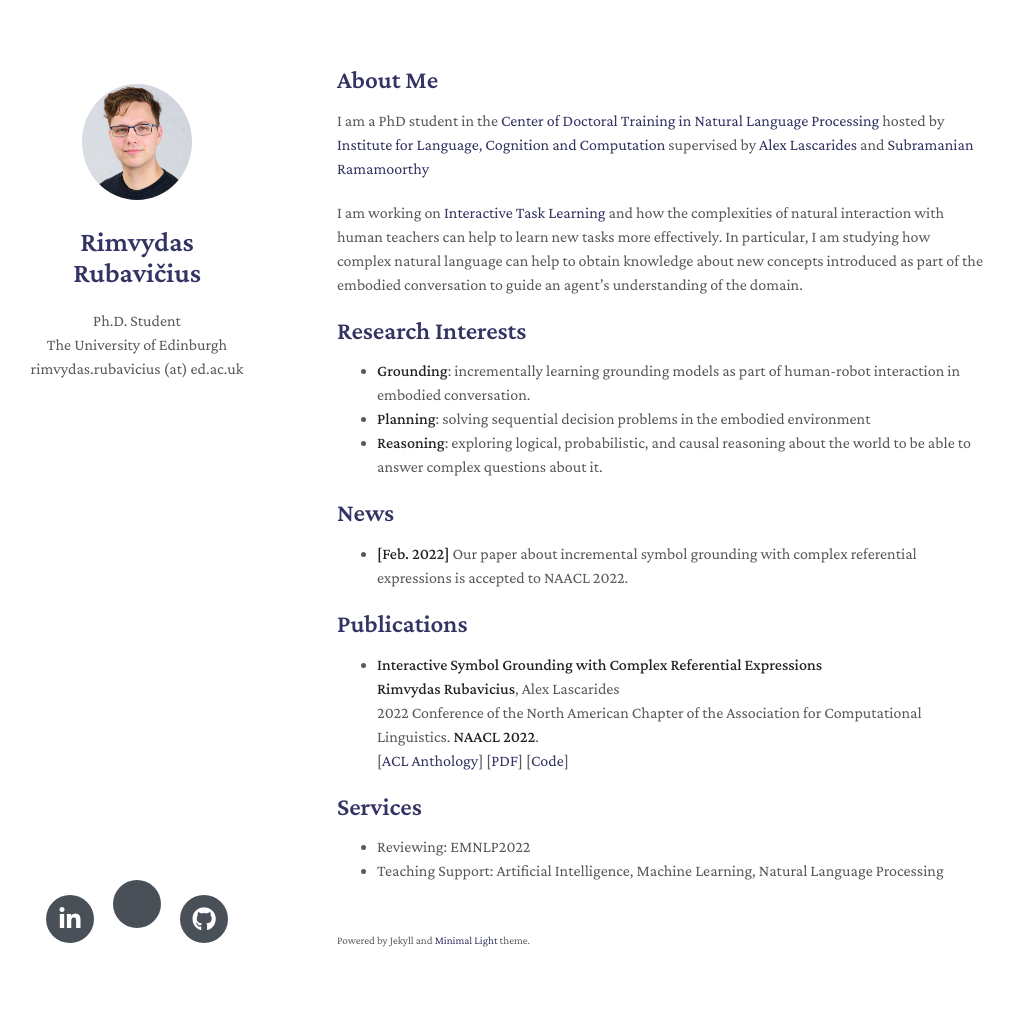
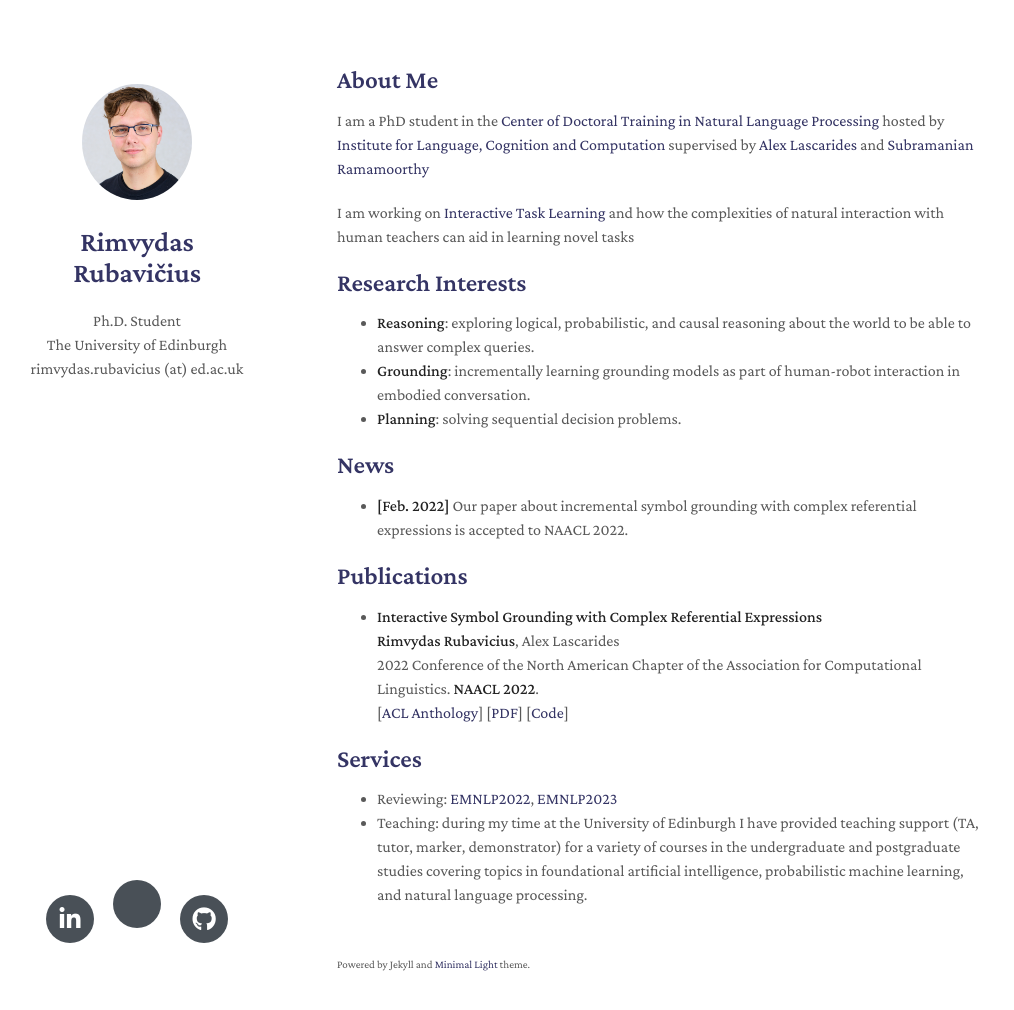
Before and after one commit to rimvydasrub/rimvydasrub.github.io, a Jekyll site: the page built from index.md, in a window 1280 px wide and 1045 px high. Shown: the top 1010 px of the window, without its empty margins (133-1147 px from the left). Built offline with Jekyll 4.4.1, drawn with Linux system fonts in a browser that asks for light colours; nearby versions of some CDN libraries; a style sheet for code colours, icons or effects is not loaded; our own code applies the rules of GitHub Pages for plain Markdown files.

Commit message:
Update index.md

```diff
--- a/index.md
+++ b/index.md
@@ -8,13 +8,13 @@ I am a PhD student in the [Center of Doctoral Training in Natural Language Proce
 hosted by [Institute for Language, Cognition and Computation](https://web.inf.ed.ac.uk/ilcc)
 supervised by [Alex Lascarides](http://homepages.inf.ed.ac.uk/alex/) and [Subramanian Ramamoorthy](http://rad.inf.ed.ac.uk/)
 
-I am working on [Interactive Task Learning](https://mitpress.mit.edu/books/interactive-task-learning) and how the complexities of natural interaction with human teachers can help to learn new tasks more effectively. In particular, I am studying how complex natural language can help to obtain knowledge about new concepts introduced as part of the embodied conversation to guide an agent's understanding of the domain.
+I am working on [Interactive Task Learning](https://mitpress.mit.edu/books/interactive-task-learning) and how the complexities of natural interaction with human teachers can aid in learning novel tasks
 
 ## Research Interests
 
+- **Reasoning**: exploring logical, probabilistic, and causal reasoning about the world to be able to answer complex queries.
 - **Grounding**: incrementally learning grounding models as part of human-robot interaction in embodied conversation.
-- **Planning**: solving sequential decision problems in the embodied environment
-- **Reasoning**: exploring logical, probabilistic, and causal reasoning about  the world to be able to answer complex questions about it.
+- **Planning**: solving sequential decision problems.
 
 ## News
 
@@ -34,5 +34,5 @@ I am working on [Interactive Task Learning](https://mitpress.mit.edu/books/inter
 
 ## Services
 
-- Reviewing: EMNLP2022
-- Teaching Support: Artificial Intelligence, Machine Learning, Natural Language Processing
+- Reviewing: [EMNLP2022](https://2022.emnlp.org/), [EMNLP2023](https://2023.emnlp.org/)
+- Teaching: during my time at the University of Edinburgh I have provided teaching support (TA, tutor, marker, demonstrator) for a variety of courses in the undergraduate and postgraduate studies covering topics in foundational artificial intelligence, probabilistic machine learning, and natural language processing.
```
